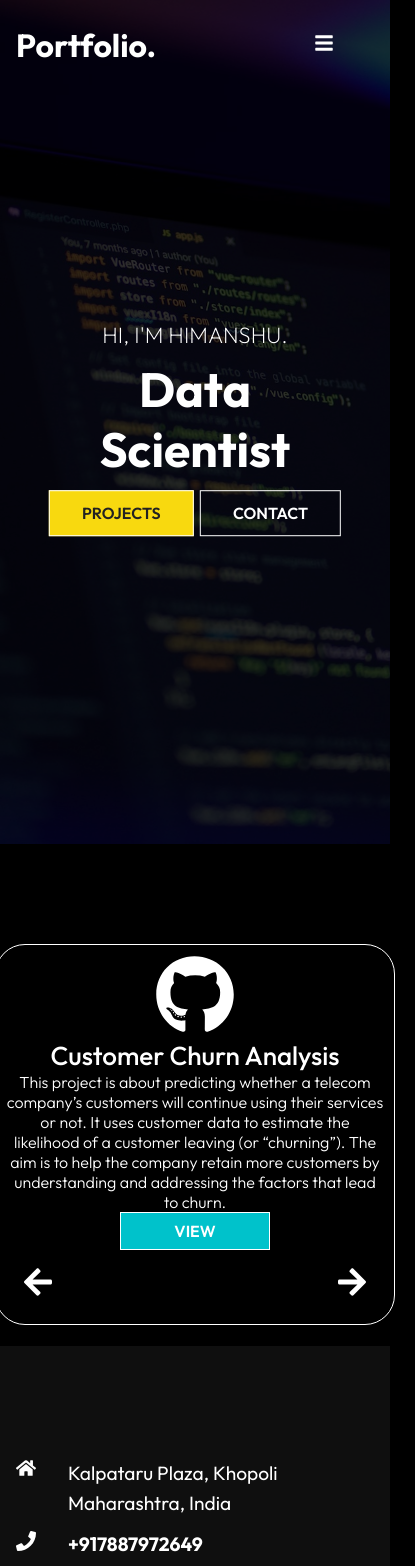
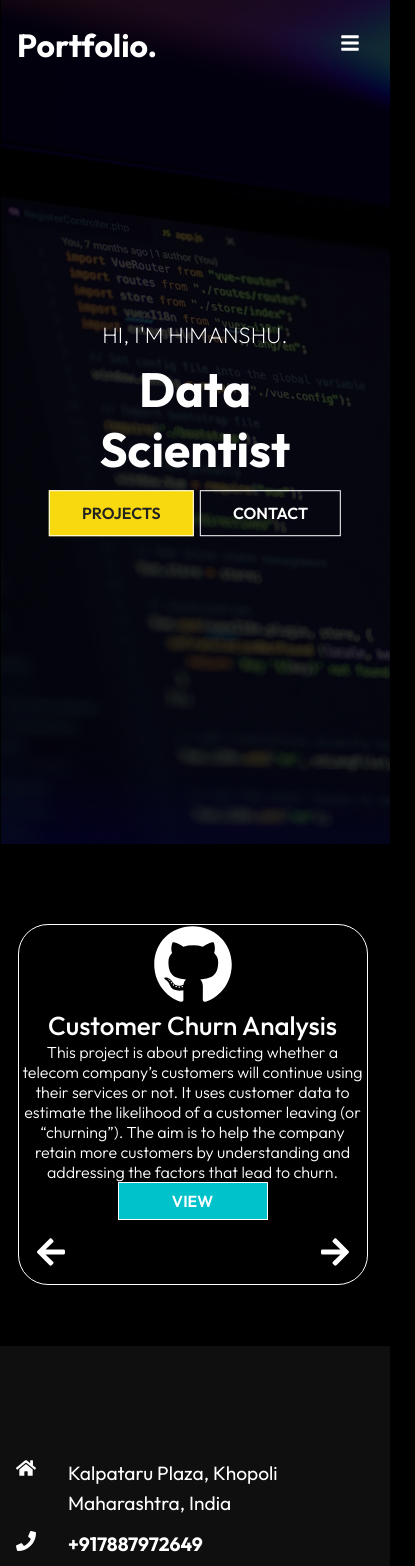
Before and after one commit to Himanshu882k/Mywebsite, a React (Create React App) app: page / in a window 390 px wide. Shown: the top 1566 px of the page, 415 px wide, since content can reach past the window. Built offline with nearby package versions, Linux system fonts and the light colour scheme.

Commit message:
Mywebsite

```diff
--- a/src/components/FormStyles.css
+++ b/src/components/FormStyles.css
@@ -5,9 +5,9 @@ form{
     color: #ffffff;
     display: flex;
     flex-direction: column;
-    padding: 4rem 1rem;
-    margin: auto;
+    padding-top: 4rem;
     max-width: 600px;
+    margin-right: 1px;
 }
 .form input, form textarea{
     margin-bottom: 1rem;
--- a/src/components/NavbarStyles.css
+++ b/src/components/NavbarStyles.css
@@ -7,6 +7,7 @@
     width: 100%;
     height: 90px;
     z-index: 10;
+    margin-left: 1px;
 }
 
 .header-bg{
@@ -52,6 +53,6 @@
     }
     .hamburger{
         display: initial;
-        padding-right: 40px;;
+        padding-right: 15px;;
     }
 }
--- a/src/components/WorkCardStyles.css
+++ b/src/components/WorkCardStyles.css
@@ -64,6 +64,8 @@
     border-radius: 30px;
     text-align: center;
     backface-visibility: hidden;
+
+    overflow-x: hidden;
 }
 
 
@@ -73,7 +75,9 @@
   scale: 0.9
   }
   @media screen and (max-width: 640px) {
-    .project-container1 {
-        padding: 20px;
-    }
+    .project-1 {
+    width: 350px;
+    box-sizing: border-box;
+    margin-right: 5px;
+    padding: 0;}
 }
```
